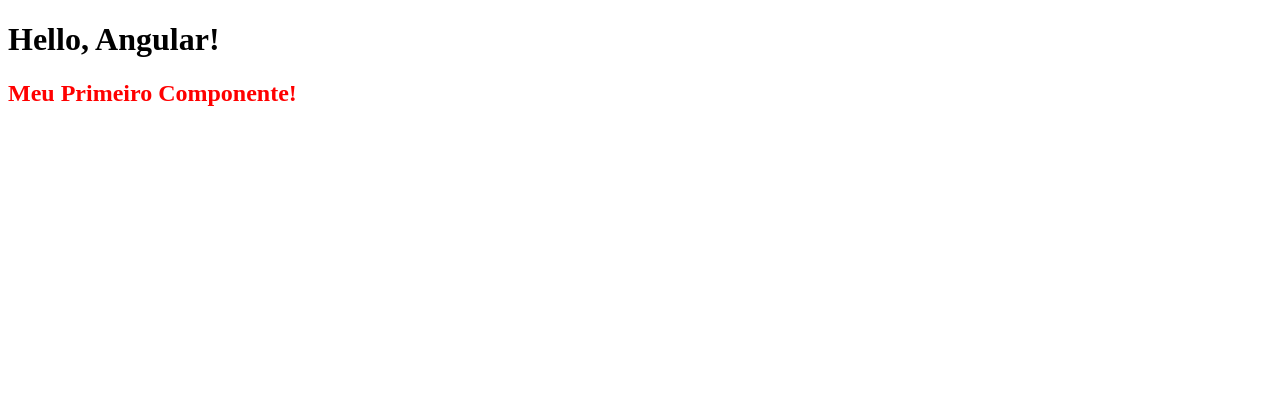
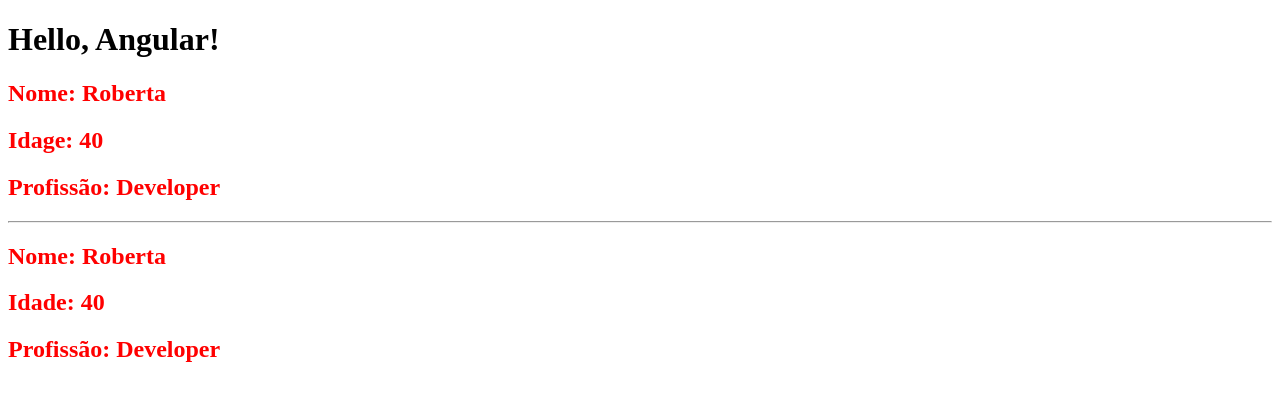
Before and after one commit to devroberta/moments-angular-project, an Angular app: page / in a window 1280 px wide. Shown: the top 400 px of the page. Built offline with nearby package versions, Linux system fonts and the light colour scheme.

Commit message:
adicionando dados no template

```diff
--- a/src/app/components/first-component/first-component.component.html
+++ b/src/app/components/first-component/first-component.component.html
@@ -1 +1,7 @@
-<h2>Meu Primeiro Componente!</h2>
+<h2>Nome: {{ name }}</h2>
+<h2>Idage: {{ age }}</h2>
+<h2>Profissão: {{ job }}</h2>
+<hr />
+<h2>Nome: {{ pessoa.nome }}</h2>
+<h2>Idade: {{ pessoa.idade }}</h2>
+<h2>Profissão: {{ pessoa.prof }}</h2>
--- a/src/app/components/first-component/first-component.component.ts
+++ b/src/app/components/first-component/first-component.component.ts
@@ -7,4 +7,14 @@ import { Component } from '@angular/core';
 })
 export class FirstComponentComponent {
 
+  name: string = "Roberta";
+  age: number = 40;
+  job: string = "Developer";
+
+  pessoa = {
+    nome: this.name,
+    idade: this.age,
+    prof: this.job
+  }
+
 }
```
